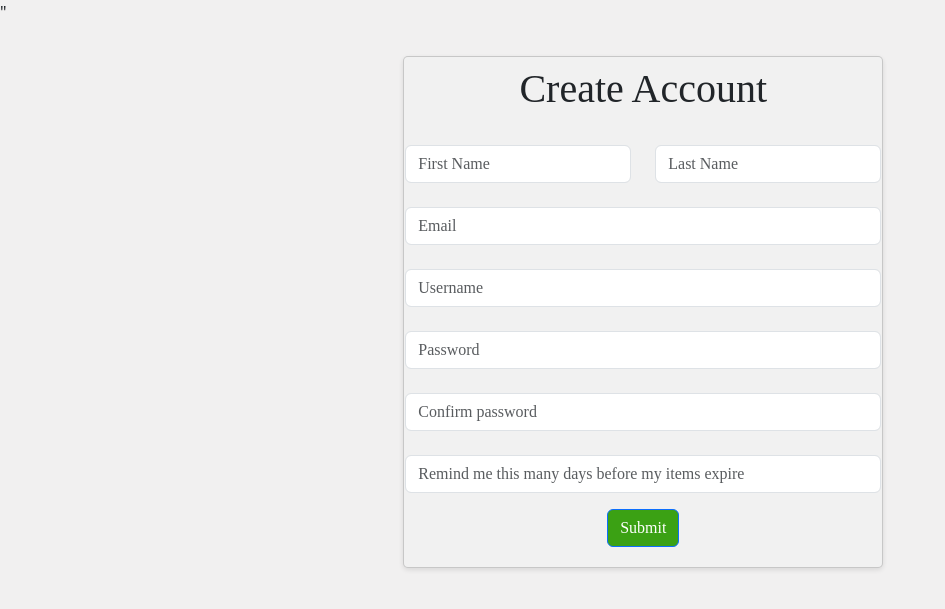
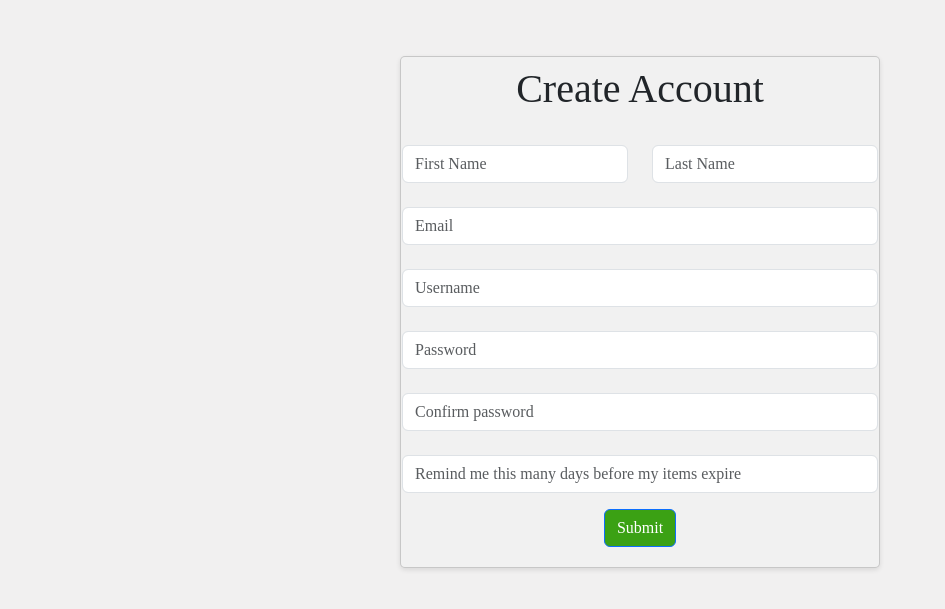
Before and after one commit to BenT165/Kitchen-Katalyst-infinity, a Django app: page /create_account/ in a window 1280 px wide. Shown: the top 609 px of the page, without its empty margins (0-945 px from the left). Run offline with Django 4.2, Linux system fonts and the light colour scheme; some web fonts are replaced.

Commit message:
no quotation

```diff
--- a/kitchenKatalyst/home/templates/home/base.html
+++ b/kitchenKatalyst/home/templates/home/base.html
@@ -21,7 +21,7 @@
     <link rel="stylesheet" href="https://cdnjs.cloudflare.com/ajax/libs/font-awesome/6.5.1/css/all.min.css" integrity="sha512-DTOQO9RWCH3ppGqcWaEA1BIZOC6xxalwEsw9c2QQeAIftl+Vegovlnee1c9QX4TctnWMn13TZye+giMm8e2LwA==" crossorigin="anonymous" referrerpolicy="no-referrer" />
      <link rel="stylesheet" href="{% static 'home/base.css' %}">
 
-    <link rel="stylesheet" href="https://cdnjs.cloudflare.com/ajax/libs/font-awesome/6.5.1/css/all.min.css" integrity="sha512-DTOQO9RWCH3ppGqcWaEA1BIZOC6xxalwEsw9c2QQeAIftl+Vegovlnee1c9QX4TctnWMn13TZye+giMm8e2LwA==" crossorigin="anonymous" referrerpolicy="no-referrer" />"
+    <link rel="stylesheet" href="https://cdnjs.cloudflare.com/ajax/libs/font-awesome/6.5.1/css/all.min.css" integrity="sha512-DTOQO9RWCH3ppGqcWaEA1BIZOC6xxalwEsw9c2QQeAIftl+Vegovlnee1c9QX4TctnWMn13TZye+giMm8e2LwA==" crossorigin="anonymous" referrerpolicy="no-referrer" />
     <link rel="stylesheet" href="{% static 'home/base.css' %}">
 
 
```
Also changed, not shown: kitchenKatalyst/db.sqlite3.
